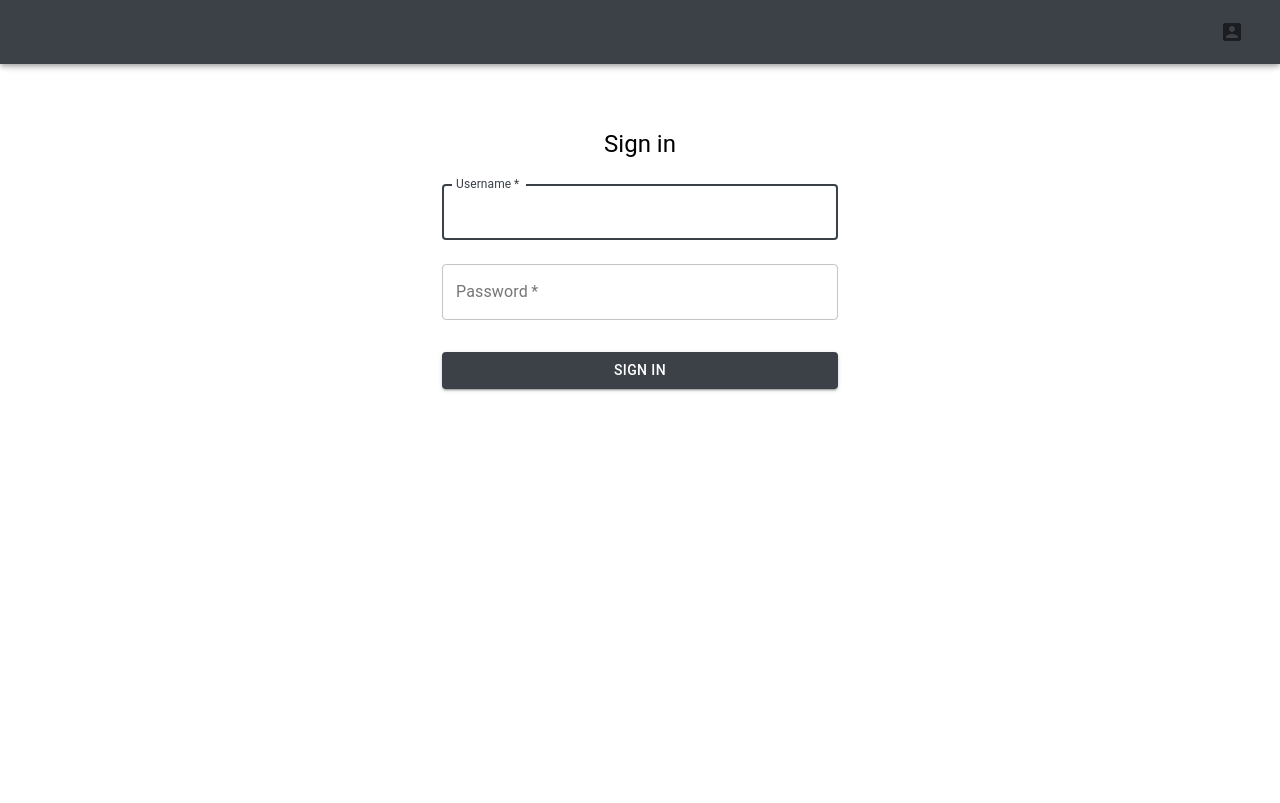
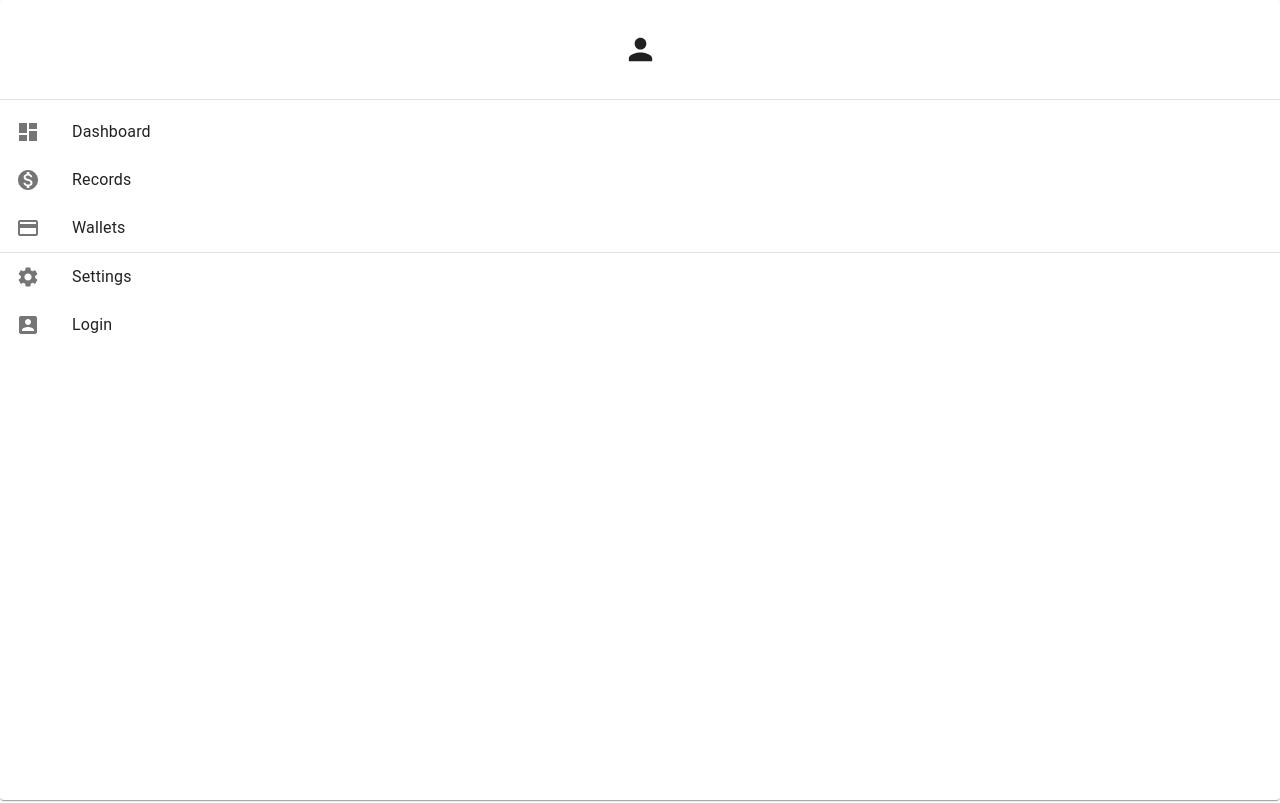
Before and after one commit to proohit/accountingapp, a Next.js app: page /login in a window 1280 px wide. Shown: the top 803 px of the page. Built offline with nearby package versions, Linux system fonts and the light colour scheme.

Commit message:
navigationbar

```diff
--- /dev/null
+++ b/src/shared/components/LoginListItem.tsx
@@ -0,0 +1,19 @@
+import { ListItem, ListItemIcon, ListItemText } from '@material-ui/core';
+import { AccountBox } from '@material-ui/icons';
+import Link from 'next/link';
+import React from 'react';
+
+const LoginListItem = () => {
+  return (
+    <Link href="/login" passHref>
+      <ListItem button component="a">
+        <ListItemIcon>
+          <AccountBox />
+        </ListItemIcon>
+        <ListItemText primary={'Login'} />
+      </ListItem>
+    </Link>
+  );
+};
+
+export default LoginListItem;
--- a/src/shared/components/LogoutButton.tsx
+++ /dev/null
@@ -1,19 +0,0 @@
-import { IconButton } from '@material-ui/core';
-import { ExitToApp } from '@material-ui/icons';
-import React from 'react';
-
-interface Props {
-  logout: () => void;
-}
-
-const LogoutButton = (props: Props) => {
-  const { logout } = props;
-
-  return (
-    <IconButton onClick={logout}>
-      <ExitToApp />
-    </IconButton>
-  );
-};
-
-export default LogoutButton;
--- /dev/null
+++ b/src/shared/components/LogoutListItem.tsx
@@ -0,0 +1,22 @@
+import { ListItem, ListItemIcon, ListItemText } from '@material-ui/core';
+import { ExitToApp } from '@material-ui/icons';
+import React from 'react';
+
+interface Props {
+  logout: () => void;
+}
+
+const LogoutListItem = (props: Props) => {
+  const { logout } = props;
+
+  return (
+    <ListItem button onClick={logout}>
+      <ListItemIcon>
+        <ExitToApp />
+      </ListItemIcon>
+      <ListItemText primary={'Logout'} />
+    </ListItem>
+  );
+};
+
+export default LogoutListItem;
--- a/src/shared/components/NavigationBar.tsx
+++ b/src/shared/components/NavigationBar.tsx
@@ -1,27 +1,76 @@
-import { AppBar, Grid, IconButton, Toolbar } from '@material-ui/core';
-import { AccountBox, ExitToApp } from '@material-ui/icons';
+import {
+  Divider,
+  Grid,
+  List,
+  ListItem,
+  ListItemIcon,
+  ListItemText,
+  makeStyles,
+  Paper,
+  Typography,
+} from '@material-ui/core';
+import {
+  Dashboard,
+  MonetizationOn,
+  Payment,
+  Person,
+  Settings,
+} from '@material-ui/icons';
 import React, { FunctionComponent } from 'react';
 import { useAuthentication } from '../../authentication/hooks/useAuthentication';
-import LogoutButton from './LogoutButton';
+import LoginListItem from './LoginListItem';
+import LogoutListItem from './LogoutListItem';
+import NavigationLinkItem from './NavigationLinkItem';
+
+const styles = makeStyles((theme) => ({
+  drawer: {
+    height: '100%',
+  },
+  header: {
+    paddingTop: theme.spacing(4),
+    paddingBottom: theme.spacing(4),
+  },
+}));
 
 export const NavigationBar: FunctionComponent = () => {
-  const { logout, authenticated } = useAuthentication();
+  const { logout, authenticated, username } = useAuthentication();
+  const classes = styles();
 
   return (
-    <AppBar position="fixed">
-      <Toolbar>
-        <Grid container direction="row">
-          <Grid item container justify="flex-end">
-            <IconButton>
-              {authenticated ? (
-                <LogoutButton logout={logout} />
-              ) : (
-                <AccountBox />
-              )}
-            </IconButton>
-          </Grid>
-        </Grid>
-      </Toolbar>
-    </AppBar>
+    <Paper className={classes.drawer}>
+      <Grid
+        item
+        container
+        direction="row"
+        alignItems="center"
+        justify="center"
+        className={classes.header}
+      >
+        <Person fontSize="large" />
+        <Typography variant="h4">{username}</Typography>
+      </Grid>
+      <Divider />
+      <List>
+        <NavigationLinkItem
+          icon={<Dashboard />}
+          link="/home"
+          text="Dashboard"
+        />
+        <NavigationLinkItem
+          icon={<MonetizationOn />}
+          link="/records"
+          text="Records"
+        />
+        <NavigationLinkItem icon={<Payment />} link="/wallets" text="Wallets" />
+        <Divider />
+        <ListItem>
+          <ListItemIcon>
+            <Settings />
+          </ListItemIcon>
+          <ListItemText primary="Settings" />
+        </ListItem>
+        {authenticated ? <LogoutListItem logout={logout} /> : <LoginListItem />}
+      </List>
+    </Paper>
   );
 };
--- /dev/null
+++ b/src/shared/components/NavigationLinkItem.tsx
@@ -0,0 +1,23 @@
+import { ListItem, ListItemIcon, ListItemText } from '@material-ui/core';
+import Link from 'next/link';
+import React from 'react';
+
+interface NavigationItemProps {
+  icon: JSX.Element;
+  link: string;
+  text: string;
+}
+
+const NavigationLinkItem = (props: NavigationItemProps) => {
+  const { icon, link, text } = props;
+  return (
+    <Link href={link} passHref>
+      <ListItem button component="a">
+        <ListItemIcon>{icon}</ListItemIcon>
+        <ListItemText primary={text} />
+      </ListItem>
+    </Link>
+  );
+};
+
+export default NavigationLinkItem;
--- /dev/null
+++ b/styles/App.module.css
@@ -0,0 +1,3 @@
+.pageContainer {
+  height: 100%;
+}
--- a/styles/globals.css
+++ b/styles/globals.css
@@ -4,6 +4,11 @@ body {
   margin: 0;
   font-family: -apple-system, BlinkMacSystemFont, Segoe UI, Roboto, Oxygen,
     Ubuntu, Cantarell, Fira Sans, Droid Sans, Helvetica Neue, sans-serif;
+  height: 100vh;
+}
+
+#__next {
+  height: 100%;
 }
 
 a {
```
